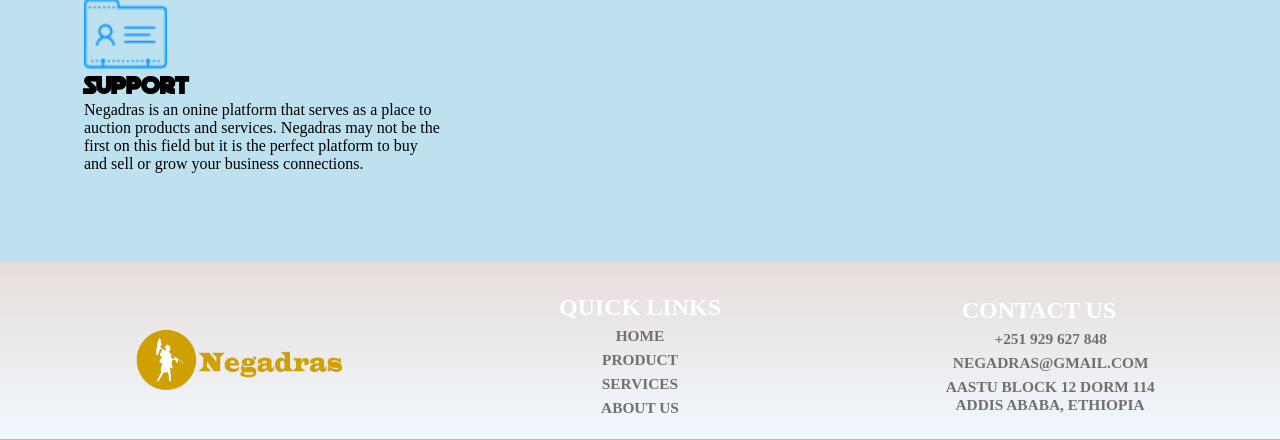
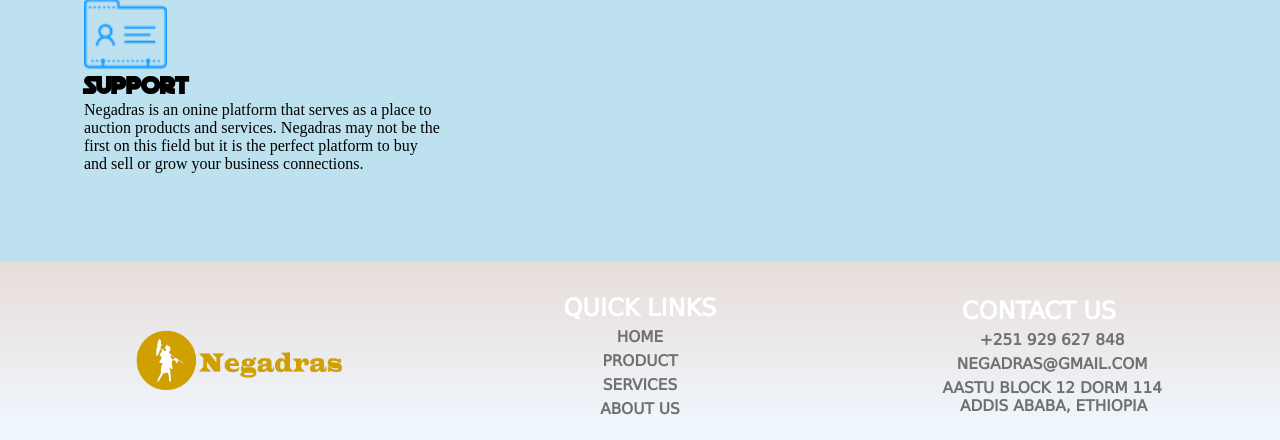
Before and after one commit to SecA-SWEG2012Batch-G3/Negadras-Online-Marketing, a PHP site: template Negadrass-assignment/App/Views/About.html in a window 1280 px wide. Shown: the part 2036-2476 px from the top of the page. Run offline with PHP 8.4, Linux system fonts and the light colour scheme; the template is opened without the code that fills it, so the values that code supplies are empty; some web fonts are replaced.

Commit message:
Update style.css

```diff
--- a/Negadrass-assignment/Resources/css/style.css
+++ b/Negadrass-assignment/Resources/css/style.css
@@ -25,6 +25,11 @@
 @font-face {
     font-family: rog;
     src: url(../fonts/ROGFontsv1.6-Regular.ttf);
+}
+
+@font-face {
+    font-family: Dejavu;
+    src: url(../fonts/DejaVuSans.ttf);
 }
 
 body {
```
